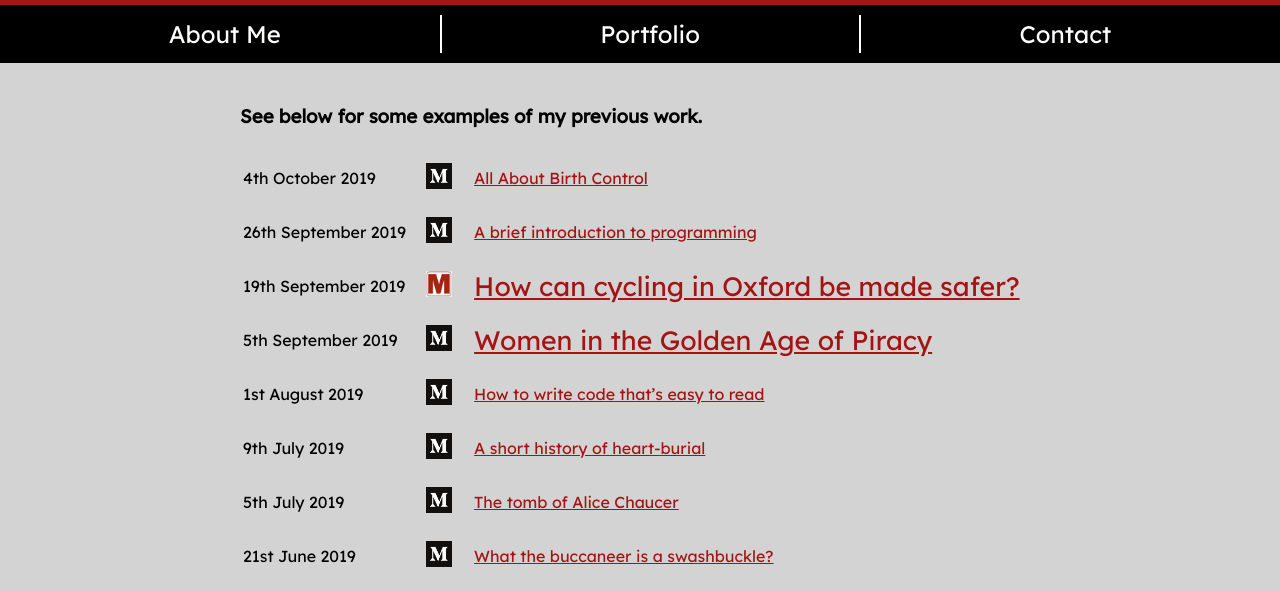
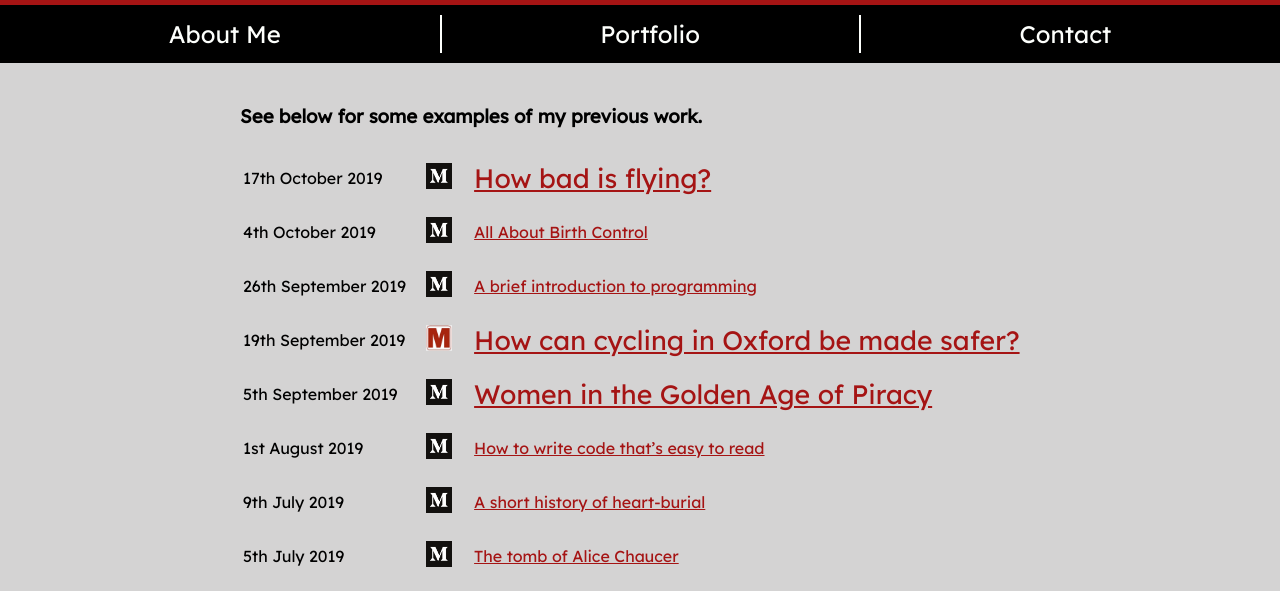
Before and after one commit to kbarrett/kbarrett.github.io, a plain HTML site: page portfolio.html in a window 1280 px wide. Shown: the part 194-785 px from the top of the page. Drawn offline with Linux system fonts and the light colour scheme.

Commit message:
Add "How bad is flying?" to portfolio.

```diff
--- a/portfolio.html
+++ b/portfolio.html
@@ -23,6 +23,17 @@
         <div class="contents">
             <h3>See below for some examples of my previous work.</h3>
             <table class="portfolio_table">
+                <tr>
+                    <td>17th October 2019</td>
+                    <td>
+                        <img class="portfolio_source_image" src="./images/medium.png" />
+                    </td>
+                    <td class="important_portfolio_entry">
+                        <a href="https://medium.com/p/how-bad-is-flying-b2343b345cb8">
+                            How bad is flying?
+                        </a>
+                    </td>
+                </tr>
                 <tr>
                     <td>4th October 2019</td>
                     <td>
```
